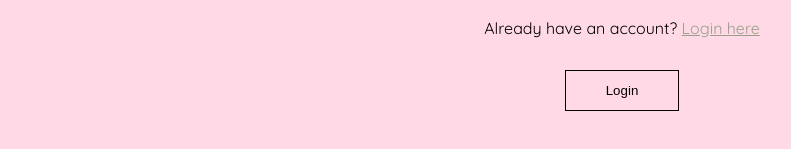
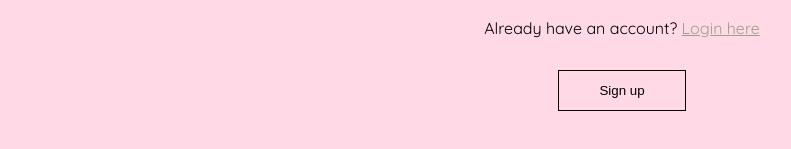
Before and after one commit to kohlkn/SweetCreations, a React (Create React App) app in the folder SweetCreations-master/: page /SignUp in a window 1280 px wide. Shown: the part 331-480 px from the top of the page, without its empty margins (18-809 px from the left). Built offline with nearby package versions, Linux system fonts and the light colour scheme.

Commit message:
updated favicon

```diff
--- a/SweetCreations-master/src/pages/SignUp.js
+++ b/SweetCreations-master/src/pages/SignUp.js
@@ -31,7 +31,7 @@ export default function SignUp(){
                 <label class='signup'>Already have an account? <Link to='/Login' class='link'>Login here</Link></label>
                 <br></br>
                 <br></br>
-                <button class='butt'>Login</button>
+                <button class='butt'>Sign up</button>
             </body>
         </>
     );
```
Also changed, not shown: 1 other file (tests, documents, lock files or other folders).
